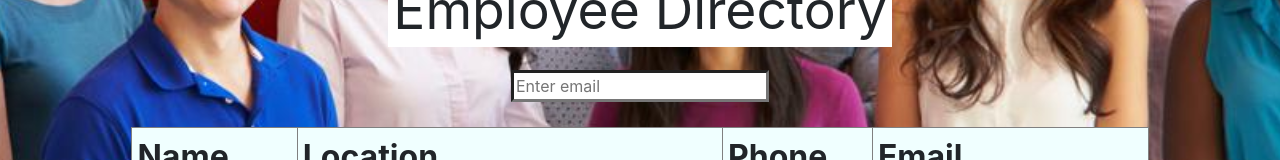
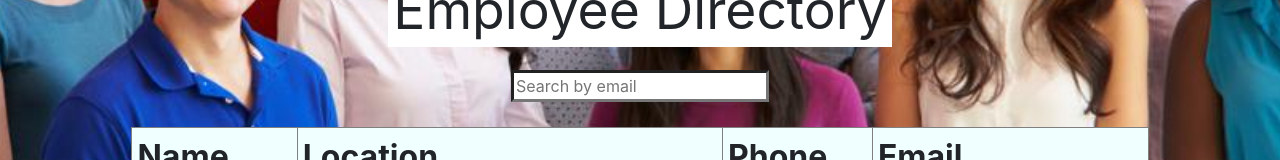
Before and after one commit to tdj03001/React-Employee-Directory, a React (Create React App) app: page / in a window 1280 px wide. Shown: the part 430-590 px from the top of the page. Built offline with nearby package versions, Linux system fonts and the light colour scheme.

Commit message:
updated placeholder text

```diff
--- a/src/Components/SearchInput/searchInput.js
+++ b/src/Components/SearchInput/searchInput.js
@@ -6,6 +6,6 @@ export default function SearchInput() {
   const eventContext = React.useContext(EventContext);
 
   return (
-    <input value={appContext.searchText} onChange={eventContext.onInputChange} placeholder={"Enter email"} />
+    <input value={appContext.searchText} onChange={eventContext.onInputChange} placeholder={"Search by email"} />
   )
 }
```
